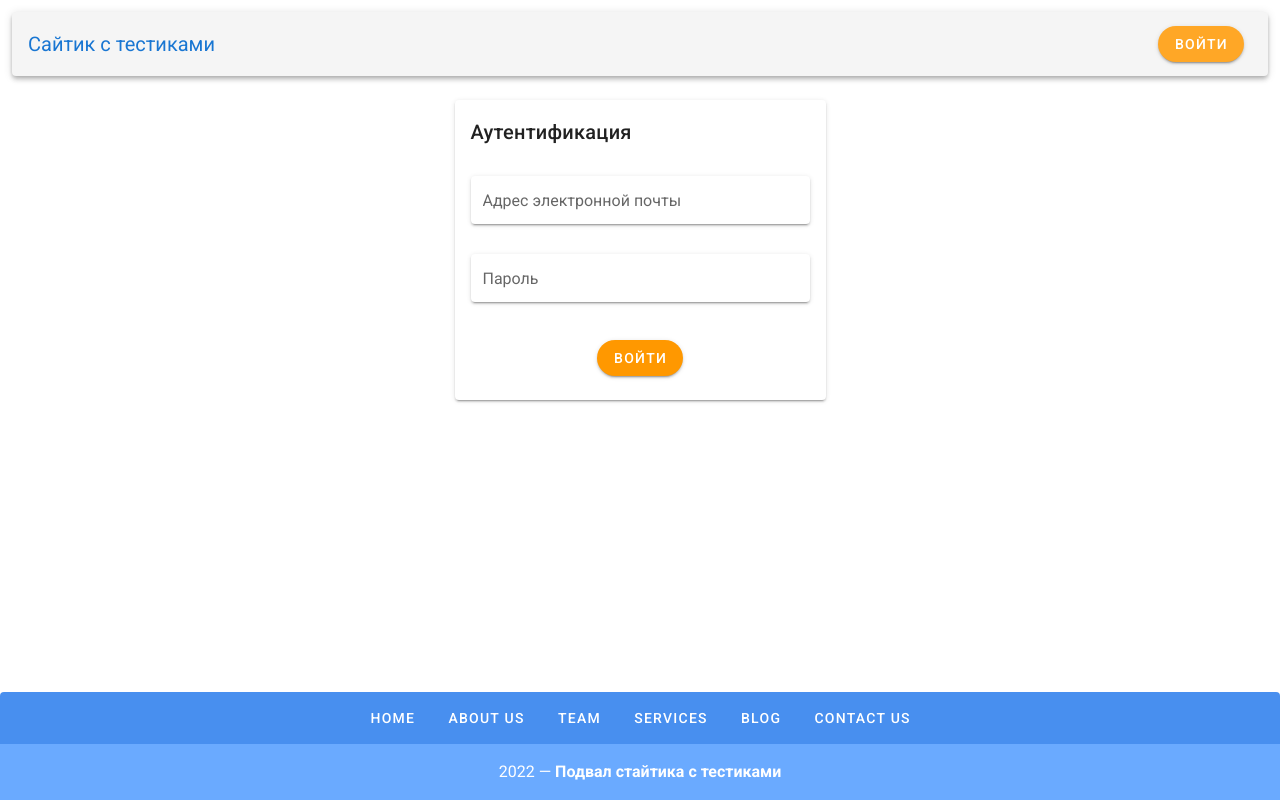
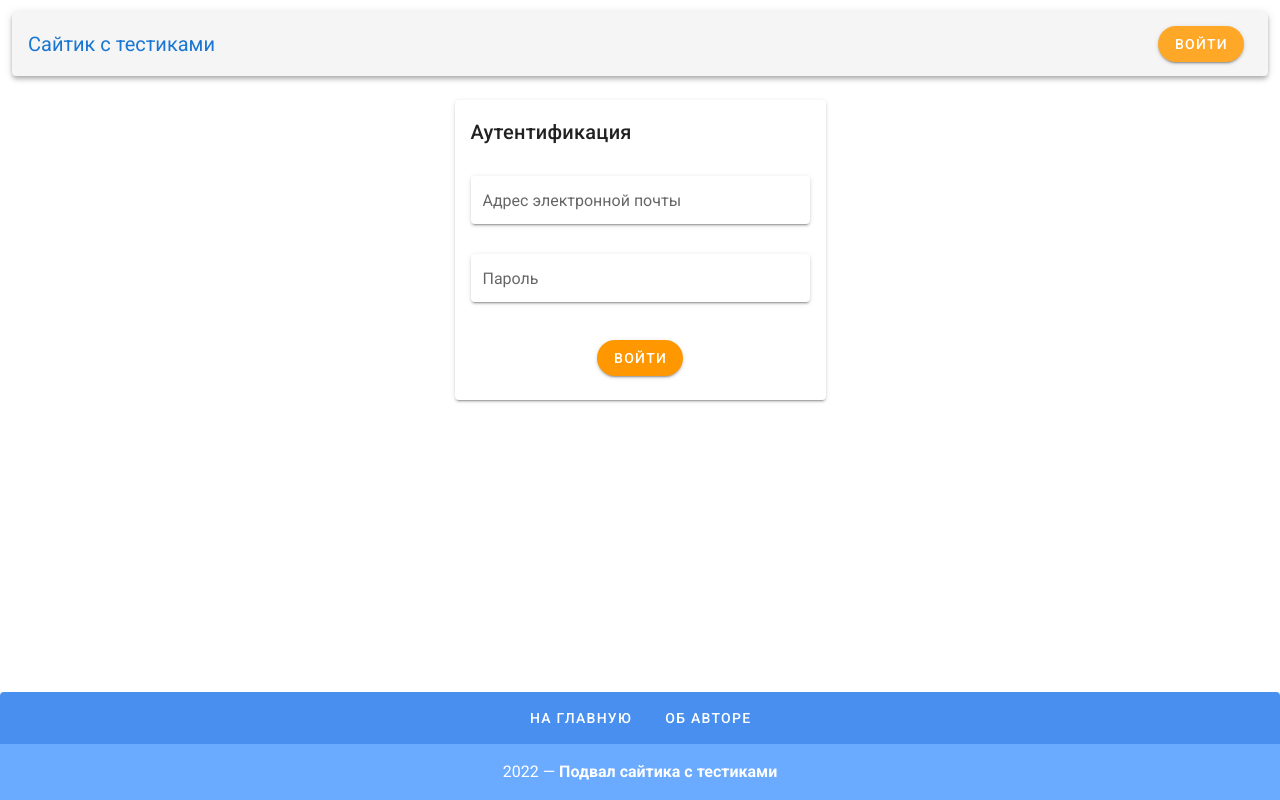
Before and after one commit to FrankGreen19/edu_system_client, a Vue app: page /login in a window 1280 px wide. Built offline with nearby package versions, Linux system fonts and the light colour scheme.

Commit message:
Правки футера

```diff
--- a/src/components/FooterBlock.vue
+++ b/src/components/FooterBlock.vue
@@ -11,19 +11,20 @@
       >
         <v-btn
             v-for="link in links"
-            :key="link"
+            :key="link.title"
             color="white"
             text
             rounded
             class="my-2"
+            @click="$router.push(link.route)"
         >
-          {{ link }}
+          {{ link.title }}
         </v-btn>
         <v-col
             class="primary lighten-2 py-4 text-center white--text"
             cols="12"
         >
-          {{ new Date().getFullYear() }} — <strong>Подвал стайтика с тестиками</strong>
+          {{ new Date().getFullYear() }} — <strong>Подвал сайтика с тестиками</strong>
         </v-col>
       </v-row>
     </v-footer>
@@ -35,12 +36,14 @@ export default {
 
   data: () => ({
     links: [
-      'Home',
-      'About Us',
-      'Team',
-      'Services',
-      'Blog',
-      'Contact Us',
+      {
+        title: 'На главную',
+        route: '/',
+      },
+      {
+        title: 'Об авторе',
+        route: '/'
+      },
     ],
   }),
 }
```
